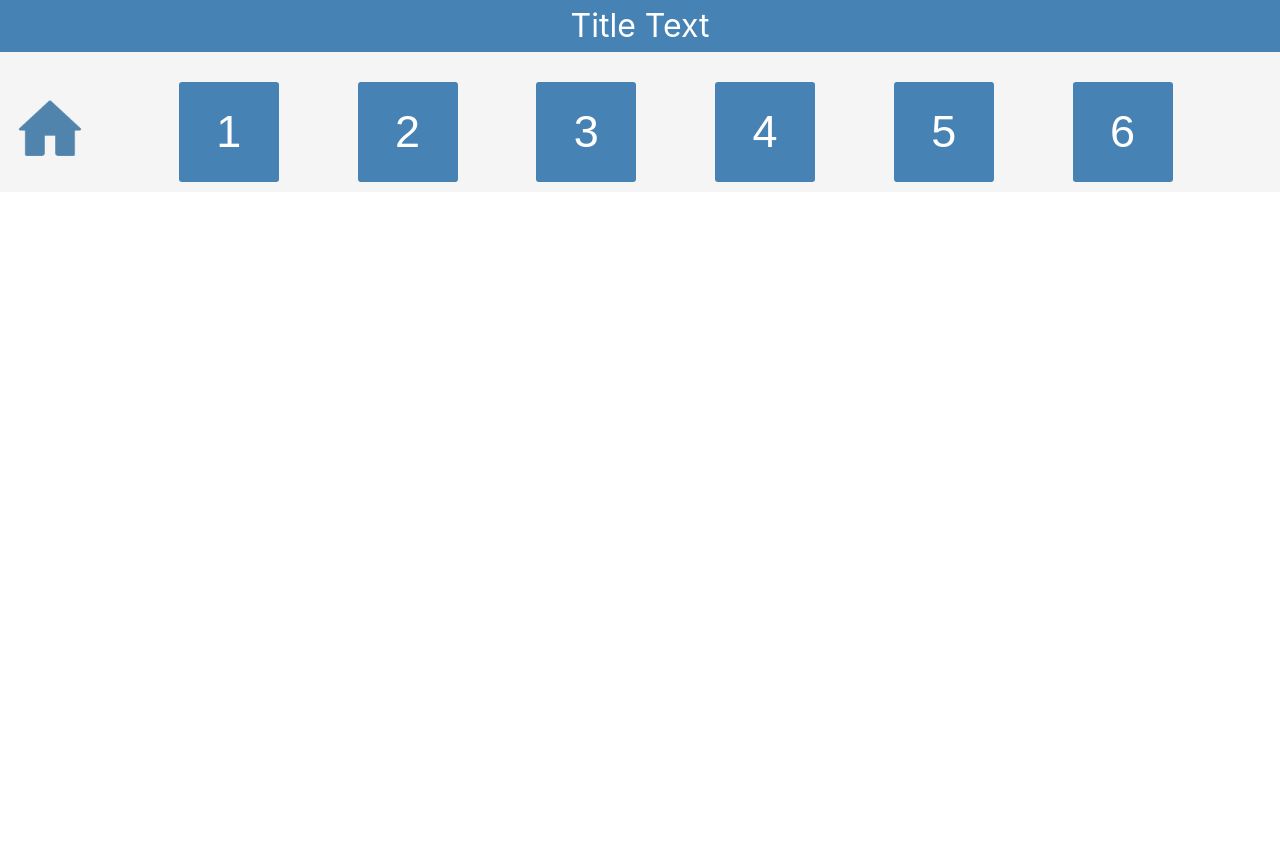
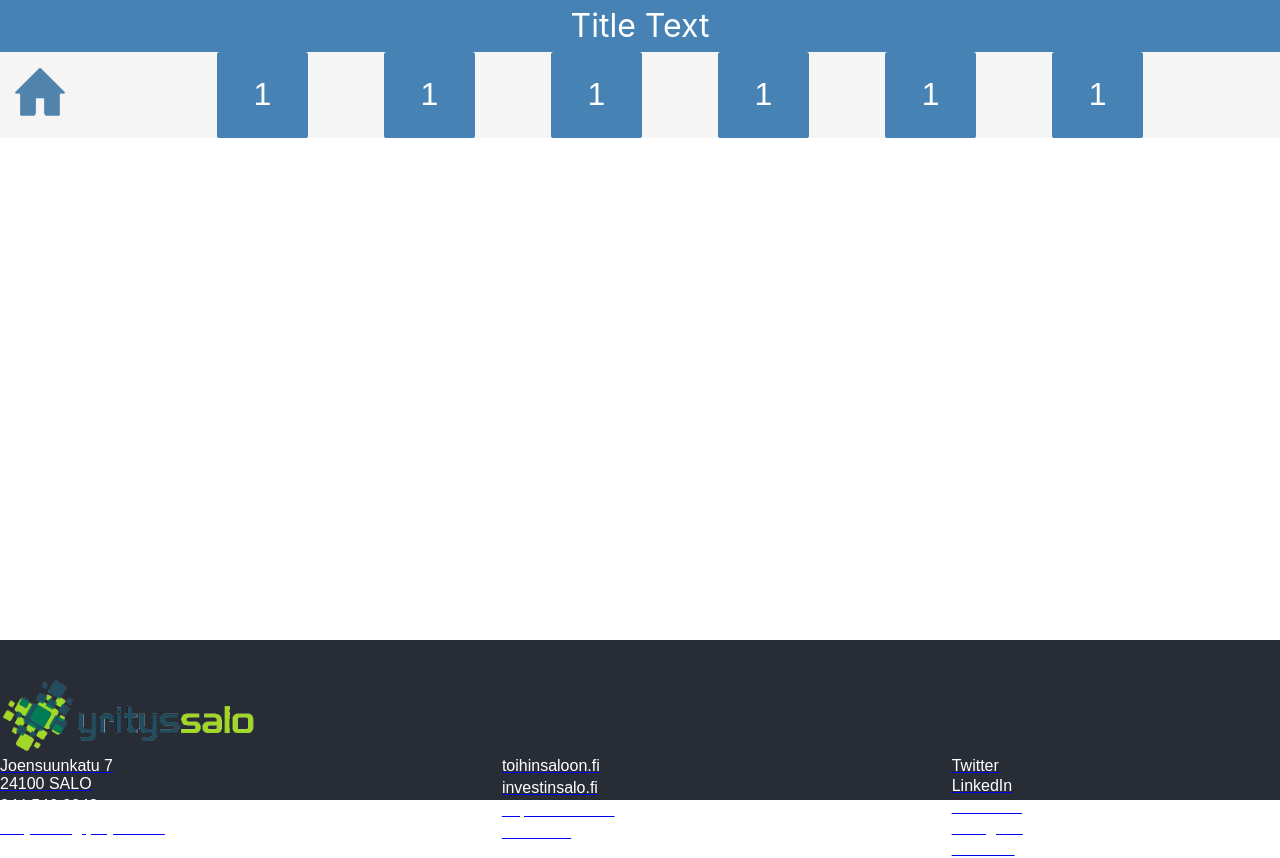
Before and after one commit to MirGitAtGitHub/RekrySalo, a React (Create React App) app in the folder rekrysalo/: page / in a window 1280 px wide. Before the commit the page ends 800 px from the top, so only its background shows below. Built offline with nearby package versions, Linux system fonts and the light colour scheme.

Commit message:
Yleisiä muutoksia

```diff
--- a/rekrysalo/package.json
+++ b/rekrysalo/package.json
@@ -1,6 +1,5 @@
 {
   "name": "rekrysalo",
-  "homepage": "https://datanomit.fi/TVT2020/mirsjo/",
   "version": "0.1.0",
   "private": true,
   "dependencies": {
@@ -15,7 +14,6 @@
     "react-bootstrap": "^2.3.1",
     "react-dom": "^18.1.0",
     "react-scripts": "5.0.1",
-    "usehooks-ts": "^2.5.2",
     "web-vitals": "^2.1.4"
   },
   "scripts": {
--- a/rekrysalo/public/index.html
+++ b/rekrysalo/public/index.html
@@ -1,9 +1,9 @@
 <!DOCTYPE html>
 <html lang="en">
   <head>
-    <meta name="viewport" content="width=device-width, initial-scale=1.0"></meta>
     <meta charset="utf-8" />
     <link rel="icon" href="%PUBLIC_URL%/favicon.ico" />
+    <meta name="viewport" content="width=device-width, initial-scale=1" />
     <meta name="theme-color" content="#000000" />
     <meta
       name="description"
--- a/rekrysalo/src/App.css
+++ b/rekrysalo/src/App.css
@@ -52,13 +52,13 @@
 .square-button {
   background-color: steelblue;
   border-radius: 3%;
-  height: 100px;
-  width: 100px;
+  height: 100%;
+  width: 100%;
   border: none;
   color: white;
   font-family: arial;
   display: inline-block;
-  font-size: 45px;
+  font-size: 200%;
   font-style: bold;
   text-align: center;
 }
@@ -67,23 +67,6 @@
   font-family:arial;
   font-style:bold;
 }
-@media only screen and (max-width: 1024px){
-  .grid-item {
-    font-size:12.5px;
-  }
+* {
+  box-sizing: border-box;
 }
-@media only screen and (max-height: 1024px){
-  .grid-item {
-    font-size:7.5px;
-  }
-}
-@media only screen and (min-width: 1024px){
-  .grid-item {
-    font-size:14.0625px;
-  }
-}
-@media only screen and (min-height: 1024px){
-  .grid-item {
-    font-size:8.4375px;
-  }
-}
--- a/rekrysalo/src/App.js
+++ b/rekrysalo/src/App.js
@@ -7,10 +7,10 @@ import FourthStep from "./pages/FourthStep";
 import FifthStep from "./pages/FifthStep";
 import SixthStep from "./pages/SixthStep";
 import Verification from "./pages/Verification";
-import { HashRouter, Routes, Route } from "react-router-dom";
+import { BrowserRouter, Routes, Route } from "react-router-dom";
 function App() {
   return (
-    <HashRouter>
+    <BrowserRouter>
       <Routes>
           <Route index element={<Home />} />
           <Route path="FirstStep" element={<FirstStep />} />
@@ -21,7 +21,7 @@ function App() {
           <Route path="SixthStep" element={<SixthStep />} />
           <Route path="Verification" element={<Verification />} />
       </Routes>
-    </HashRouter>
+    </BrowserRouter>
   );
 }
 
--- a/rekrysalo/src/modules/Footer.js
+++ b/rekrysalo/src/modules/Footer.js
@@ -3,36 +3,36 @@ export const Footer = () => {
     <>
         <div className="footer" style={{backgroundColor:"#282c34",
     position:"absolute",
-    bottom:0,
-    left:0,
-    right: 0,
+    bottom:"0%",
+    left:"0%",
+    right: "0%",
     height: "20%",
     width:"100%"}}>
-            <div className="footer-content">
-                <div className="footer-content-left">
-                    <div className="footer-content-left-logo">
+            <div className="footer-content" style={{position:"relative"}}>
+                <div className="footer-content-left" style={{position:"relative"}}>
+                    <div className="footer-content-left-logo" style={{position:"relative"}}>
                         <img src={require('../images/Yrityssalo_logo.png')} alt="logo" style={{height: "20%",width: "20%",marginTop:"3%"}} />
                     </div>
                 </div>
-                <div className="footer-content-right">
-                    <div className="footer-content-right-links">
-                        <div className="footer-content-right-links-item">
-                            <div class="grid-container" style={{display: "grid",columnGap: "50px",gridTemplateColumns: "auto auto auto",gridTemplateRows:"auto auto auto auto auto",position:"absolute",top:"25%",right:0,marginBottom:0,marginRight:"15%"}}>
-                                <div class="grid-container" style={{display: "grid",rowGap:"3px",gridTemplateColumns: "auto",gridTemplateRows:"auto auto auto auto auto"}}>
+                <div className="footer-content-right" style={{position:"relative"}}>
+                    <div className="footer-content-right-links" style={{position:"relative"}}>
+                        <div className="footer-content-right-links-item" style={{position:"relative"}}>
+                            <div class="grid-container" style={{display: "grid",columnGap: "25%",gridTemplateColumns: "auto auto auto",gridTemplateRows:"auto auto auto auto auto",position:"relative",top:"25%",right:"0%",marginBottom:"0%",marginRight:"15%"}}>
+                                <div class="grid-container" style={{display: "grid",rowGap:"3%",gridTemplateColumns: "auto",gridTemplateRows:"auto auto auto auto auto",position:"relative"}}>
                                     <a href="https://www.google.com/maps/place/Joensuunkatu+7,+24100+Salo/@60.3876751,23.1039557,17z/data=!3m1!4b1!4m5!3m4!1s0x468c46ffa6af4223:0xe37ef9d45f7aa3cf!8m2!3d60.3876751!4d23.1061497"><div class="grid-item">Joensuunkatu 7</div>
                                     <div class="grid-item">24100 SALO</div></a>
                                     <div class="grid-item">044 546 0043</div>
                                     <a href="https://mail.google.com/mail/u/0/#inbox?compose=VpCqJbQfVkJWcRQWXdtxXwHCZDwvJsffvDtJndqnXFGQlLsXmfdlHnSKHVBnFdtJXrBtHdb"><div class="grid-item">Yrityssalo@yrityssalo.fi</div></a>
                                     <div class="grid-item" hidden>Hei!</div>
                                 </div>
-                                <div class="grid-container" style={{display: "grid",rowGap:"3px",gridTemplateColumns: "auto",gridTemplateRows:"auto auto auto auto auto"}}>
+                                <div class="grid-container" style={{display: "grid",rowGap:"3%",gridTemplateColumns: "auto",gridTemplateRows:"auto auto auto auto auto",position:"relative"}}>
                                     <a href="https://toihinsaloon.fi"><div class="grid-item">toihinsaloon.fi</div></a>
                                     <a href="https://investinsalo.fi"><div class="grid-item">investinsalo.fi</div></a>
                                     <a href="https://yrityssalo.fi/info/toimitilapalvelut-ja-vapaat-toimitilat/"><div class="grid-item">Vapaat toimitilat</div></a>
                                     <a href="https://visitsalo.fi"><div class="grid-item">visitsalo.fi</div></a>
                                     <div class="grid-item" hidden>Hei!</div>
                                 </div>
-                                <div class="grid-container" style={{display: "grid",rowGap:"3px",gridTemplateColumns: "auto",gridTemplateRows:"auto auto auto auto auto"}}>
+                                <div class="grid-container" style={{display: "grid",rowGap:"3%",gridTemplateColumns: "auto",gridTemplateRows:"auto auto auto auto auto",position:"relative"}}>
                                     <a href="https://twitter.com/yrityssalooy"><div class="grid-item">Twitter</div></a>
                                     <a href="https://fi.linkedin.com/company/yrityssalo-ltd.?original_referer=https%3A%2F%2Fwww.google.com%2F"><div class="grid-item">LinkedIn</div></a>
                                     <a href="https://fi-fi.facebook.com/yrityssalo/"><div class="grid-item">Facebook</div></a>
--- a/rekrysalo/src/modules/SquareButton.js
+++ b/rekrysalo/src/modules/SquareButton.js
@@ -1,7 +1,7 @@
-export const SquareButton = (props) => {
+export const SquareButton = () => {
   return (
     <div>
-        <button className="square-button">{props.number}</button>
+        <button className="square-button">1</button>
     </div>
   )
 }
--- a/rekrysalo/src/modules/TopFooter.js
+++ b/rekrysalo/src/modules/TopFooter.js
@@ -4,13 +4,13 @@ export const TopFooter = () => {
     <>
         <div className='main'>
 
-            <div className="top-footer" style={{backgroundColor:"steelblue",position:"fixed",right:0,left:0,top:0,height:"8%"}}>
+            <div className="top-footer" style={{backgroundColor:"steelblue",position:"fixed",right:"0%",left:"0%",top:"0%",height:"8%"}}>
                 <div className="top-footer-content-1">
-                    <p style={{color:"white",fontSize:32,textAlign:"center",marginTop:"0.5%"}}>Title Text</p>
+                    <p style={{color:"white",fontSize:"200%",textAlign:"center",marginTop:"0.5%"}}>Title Text</p>
                 </div>
 
-                <div className="top-footer-content-2" style={{display:"grid",columnGap:"50px",gridTemplateColumns:"auto auto auto auto auto auto auto auto",position:"absolute",width:"100%",backgroundColor:"whitesmoke",borderTop:"30px solid whitesmoke", marginTop:"-25px", borderBottom:"10px solid whitesmoke"}}>
-                    <img src={require('../images/House_Icon.png')} alt="" style={{height:"100px", width:"100px"}}></img>
+                <div className="top-footer-content-2" style={{display:"grid",columnGap:"6%",gridTemplateColumns:"auto auto auto auto auto auto auto auto",position:"relative",width:"100%",backgroundColor:"whitesmoke",borderTop:"30% solid whitesmoke", marginTop:"-2%", borderBottom:"10% solid whitesmoke"}}>
+                    <img src={require('../images/House_Icon.png')} alt="" style={{height:"auto", width:"5em"}}></img>
                     <SquareButton number={1} />
                     <SquareButton number={2} />
                     <SquareButton number={3} />
--- a/rekrysalo/src/pages/Home.js
+++ b/rekrysalo/src/pages/Home.js
@@ -1,9 +1,11 @@
+import {TopFooter} from "../modules/TopFooter";
 import {Footer} from "../modules/Footer";
-import {TopFooter} from "../modules/TopFooter";
 const Home = () => {
   return (
-      <Footer />,
-      <TopFooter />
+    <>
+      <TopFooter />,
+      <Footer />
+    </>
   )
 }
 export default Home;
```
Also changed, not shown: 1 other file (tests, documents, lock files or other folders).
